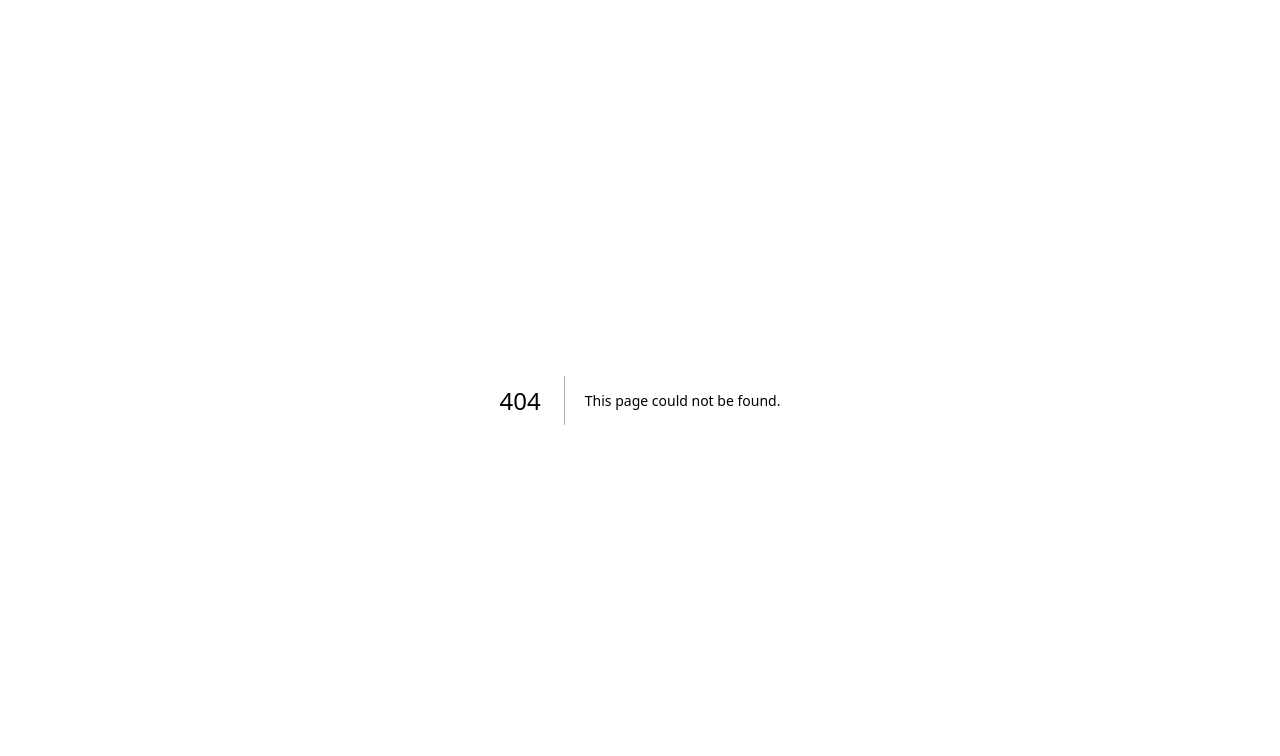
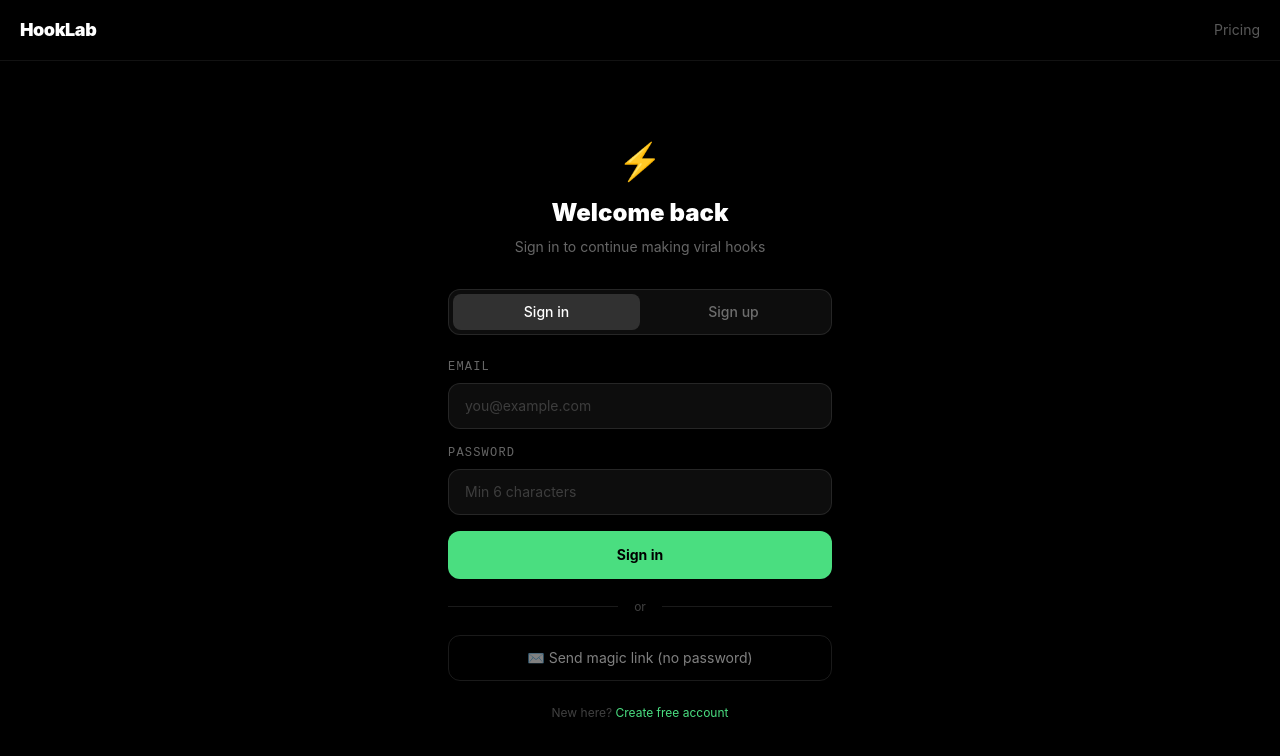
Before and after one commit to sanadkam/Hook-Generator-, a Next.js app in the folder viral-hook-tester/: page /login in a window 1280 px wide. Before the commit this address had no page. Shown: the top 756 px of the page. Built offline with nearby package versions, Linux system fonts and the light colour scheme; no server answers.

Commit message:
pages/login.js: add login/signup page with email + magic link auth

```diff
--- /dev/null
+++ b/viral-hook-tester/pages/login.js
@@ -0,0 +1,148 @@
+import { useState, useEffect } from 'react';
+import Head from 'next/head';
+import Link from 'next/link';
+import { useRouter } from 'next/router';
+import { supabase } from '../lib/supabase';
+
+export default function Login() {
+  const router = useRouter();
+  const [mode, setMode] = useState('signin');
+  const [email, setEmail] = useState('');
+  const [password, setPassword] = useState('');
+  const [loading, setLoading] = useState(false);
+  const [error, setError] = useState(null);
+  const [success, setSuccess] = useState(null);
+
+  useEffect(() => {
+    if (!supabase) return;
+    supabase.auth.getSession().then(({ data: { session } }) => {
+      if (session) router.replace(router.query.redirect || '/generate');
+    });
+  }, []);
+
+  const handleSubmit = async (e) => {
+    e.preventDefault();
+    if (!supabase) return;
+    setLoading(true); setError(null); setSuccess(null);
+    try {
+      if (mode === 'signup') {
+        const { error, data } = await supabase.auth.signUp({
+          email, password,
+          options: { emailRedirectTo: `${window.location.origin}/api/auth/callback` },
+        });
+        if (error) throw error;
+        if (data?.session) {
+          router.replace(router.query.redirect || '/generate');
+        } else {
+          setSuccess('Check your email for a confirmation link, then sign in.');
+        }
+      } else {
+        const { error } = await supabase.auth.signInWithPassword({ email, password });
+        if (error) throw error;
+        router.replace(router.query.redirect || '/generate');
+      }
+    } catch (err) {
+      setError(err.message);
+    } finally {
+      setLoading(false);
+    }
+  };
+
+  const handleMagicLink = async () => {
+    if (!email) { setError('Enter your email first.'); return; }
+    if (!supabase) return;
+    setLoading(true); setError(null);
+    try {
+      const next = router.query.redirect || '/generate';
+      const { error } = await supabase.auth.signInWithOtp({
+        email,
+        options: { emailRedirectTo: `${window.location.origin}/api/auth/callback?next=${next}` },
+      });
+      if (error) throw error;
+      setSuccess('Magic link sent! Check your email — click the link to sign in instantly.');
+    } catch (err) {
+      setError(err.message);
+    } finally {
+      setLoading(false);
+    }
+  };
+
+  if (!supabase) {
+    return (
+      <div className="min-h-screen bg-black text-white flex items-center justify-center">
+        <p className="text-white/40 text-sm">Auth not configured yet.</p>
+      </div>
+    );
+  }
+
+  return (
+    <>
+      <Head>
+        <title>{mode === 'signup' ? 'Create Account' : 'Sign In'} — HookLab</title>
+        <meta name="viewport" content="width=device-width, initial-scale=1" />
+      </Head>
+      <div className="min-h-screen bg-black text-white flex flex-col">
+        <nav className="px-5 py-4 border-b border-white/[0.07] flex items-center justify-between">
+          <Link href="/" className="text-lg font-black tracking-tight hover:text-white/80 transition-colors">HookLab</Link>
+          <Link href="/pricing" className="text-sm text-white/35 hover:text-white/65 transition-colors">Pricing</Link>
+        </nav>
+
+        <div className="flex-1 flex items-center justify-center p-4">
+          <div className="w-full max-w-sm">
+            <div className="text-center mb-8">
+              <div className="text-4xl mb-4">⚡</div>
+              <h1 className="text-2xl font-black mb-2">
+                {mode === 'signup' ? 'Create your account' : 'Welcome back'}
+              </h1>
+              <p className="text-white/40 text-sm">
+                {mode === 'signup' ? '3 free uses per month · No card required' : 'Sign in to continue making viral hooks'}
+              </p>
+            </div>
+
+            <div className="flex bg-white/[0.05] border border-white/10 rounded-xl p-1 mb-6">
+              <button onClick={() => { setMode('signin'); setError(null); setSuccess(null); }} className={`flex-1 py-2 rounded-lg text-sm font-medium transition-all ${mode === 'signin' ? 'bg-white/15 text-white' : 'text-white/40 hover:text-white/70'}`}>Sign in</button>
+              <button onClick={() => { setMode('signup'); setError(null); setSuccess(null); }} className={`flex-1 py-2 rounded-lg text-sm font-medium transition-all ${mode === 'signup' ? 'bg-white/15 text-white' : 'text-white/40 hover:text-white/70'}`}>Sign up</button>
+            </div>
+
+            <form onSubmit={handleSubmit} className="space-y-4">
+              <div>
+                <label className="text-xs font-mono text-white/40 tracking-widest block mb-2">EMAIL</label>
+                <input type="email" value={email} onChange={e => setEmail(e.target.value)} placeholder="you@example.com" required className="w-full bg-white/[0.05] border border-white/10 rounded-xl px-4 py-3 text-sm text-white placeholder-white/20 focus:outline-none focus:border-green-400/40 transition-colors" />
+              </div>
+              <div>
+                <label className="text-xs font-mono text-white/40 tracking-widest block mb-2">PASSWORD</label>
+                <input type="password" value={password} onChange={e => setPassword(e.target.value)} placeholder="Min 6 characters" minLength={6} required className="w-full bg-white/[0.05] border border-white/10 rounded-xl px-4 py-3 text-sm text-white placeholder-white/20 focus:outline-none focus:border-green-400/40 transition-colors" />
+              </div>
+
+              {error && <div className="px-4 py-3 bg-red-500/10 border border-red-500/20 rounded-xl text-red-400 text-sm">{error}</div>}
+              {success && <div className="px-4 py-3 bg-green-400/10 border border-green-400/20 rounded-xl text-green-400 text-sm">{success}</div>}
+
+              <button type="submit" disabled={loading} className={`w-full py-3.5 rounded-xl font-bold text-sm transition-all ${loading ? 'bg-green-400/40 text-black/50 cursor-not-allowed' : 'bg-green-400 hover:bg-green-300 text-black active:scale-[0.99]'}`}>
+                {loading
+                  ? <span className="flex items-center justify-center gap-2"><svg className="animate-spin h-4 w-4" viewBox="0 0 24 24" fill="none"><circle className="opacity-25" cx="12" cy="12" r="10" stroke="currentColor" strokeWidth="4"/><path className="opacity-75" fill="currentColor" d="M4 12a8 8 0 018-8v8H4z"/></svg>{mode === 'signup' ? 'Creating account...' : 'Signing in...'}</span>
+                  : mode === 'signup' ? 'Create free account' : 'Sign in'}
+              </button>
+            </form>
+
+            <div className="flex items-center gap-4 my-5">
+              <div className="flex-1 h-px bg-white/10" />
+              <span className="text-xs text-white/25">or</span>
+              <div className="flex-1 h-px bg-white/10" />
+            </div>
+
+            <button onClick={handleMagicLink} disabled={loading} className="w-full py-3 border border-white/10 hover:border-white/25 rounded-xl text-sm text-white/50 hover:text-white transition-all disabled:opacity-40">
+              ✉️ Send magic link (no password)
+            </button>
+
+            <p className="text-center text-xs text-white/25 mt-6">
+              {mode === 'signup' ? 'Already have an account? ' : 'New here? '}
+              <button onClick={() => { setMode(mode === 'signup' ? 'signin' : 'signup'); setError(null); setSuccess(null); }} className="text-green-400 hover:text-green-300 transition-colors">
+                {mode === 'signup' ? 'Sign in' : 'Create free account'}
+              </button>
+            </p>
+          </div>
+        </div>
+      </div>
+    </>
+  );
+    }
```
